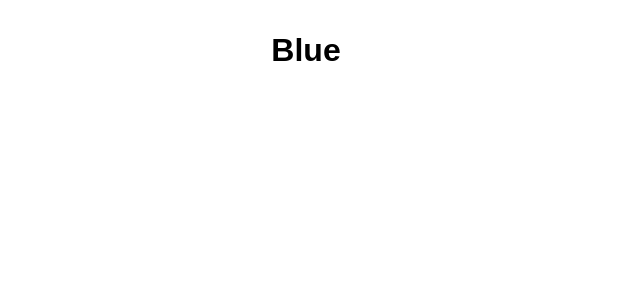
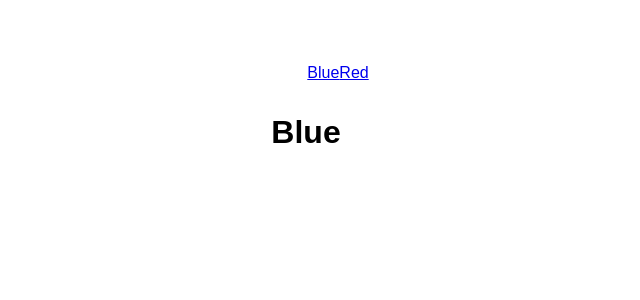
Before and after one commit to skaste/React-Router-block28, a React (Vite) app: page /blue in a window 1280 px wide. Shown: the top 300 px of the page, without its empty margins (366-1006 px from the left). Built offline with nearby package versions, Linux system fonts and the light colour scheme.

Commit message:
created Nav functions and jsx files for red and blue

```diff
--- a/src/App.jsx
+++ b/src/App.jsx
@@ -1,20 +1,28 @@
 import { useState } from "react";
 import { Routes, Route, Link } from "react-router-dom";
 import "./App.css";
+import "./Components/Blue";
+
 
 import React from "react";
 
 const App = () => {
   return (
+
     <div id="main-section">
+      <div id="navbar">
+        <Link to="/blue">Blue</Link>
+        <Link to="/red">Red</Link>
+      </div>
+
       <Routes>
         <Route path="/blue" element={<h1>Blue</h1>} />
         <Route path="/red" element={<h1>Red</h1>} />
       </Routes>
-      <h1></h1>
-      <div id="navbar">{/* navigation here */}</div>
-      <div id="main-section">{/* routes here */}</div>
+
+
     </div>
+
   );
 };
 export default App;
--- /dev/null
+++ b/src/Components/Blue.jsx
@@ -0,0 +1,10 @@
+import React from 'react'
+
+ const Blue = () => {
+  return (
+    <div className="blue">
+      <h1>Blue</h1>
+    </div>
+  )
+}
+export default Blue
```
Also changed, not shown: src/Components/Red.jsx (added, +9 -0 lines).
